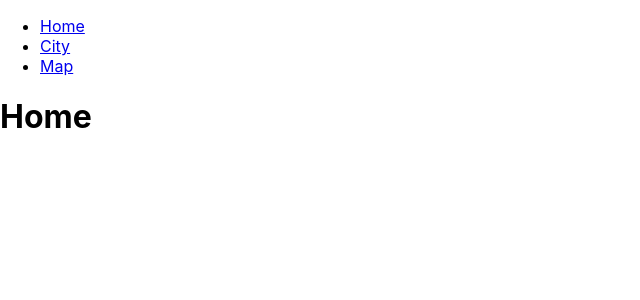
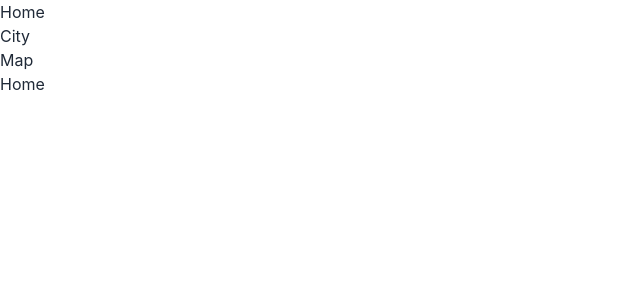
Before and after one commit to WildCodeSchool/2023-03-wns-keller-groupe3, a React (Create React App) app in the folder client/: page / in a window 1280 px wide. Shown: the top 300 px of the page, without its empty margins (0-640 px from the left). Built offline with nearby package versions, Linux system fonts and the light colour scheme.

Commit message:
Install Tailwind and daisyUI

```diff
--- a/client/package.json
+++ b/client/package.json
@@ -47,6 +47,8 @@
     ]
   },
   "devDependencies": {
-    "@types/leaflet": "^1.9.3"
+    "@types/leaflet": "^1.9.3",
+    "daisyui": "^3.1.9",
+    "tailwindcss": "^3.3.2"
   }
 }
--- /dev/null
+++ b/client/tailwind.config.js
@@ -0,0 +1,8 @@
+/** @type {import('tailwindcss').Config} */
+module.exports = {
+  content: ["./src/**/*.{js,jsx,ts,tsx}"],
+  theme: {
+    extend: {},
+  },
+  plugins: [require("daisyui")],
+};
```
Also changed, not shown: client/src/index.css (+7 -3 lines), 2 other files (tests, documents, lock files or other folders).
